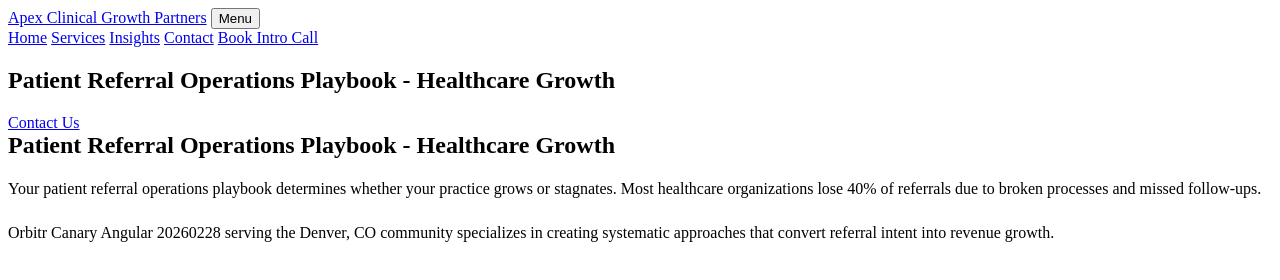
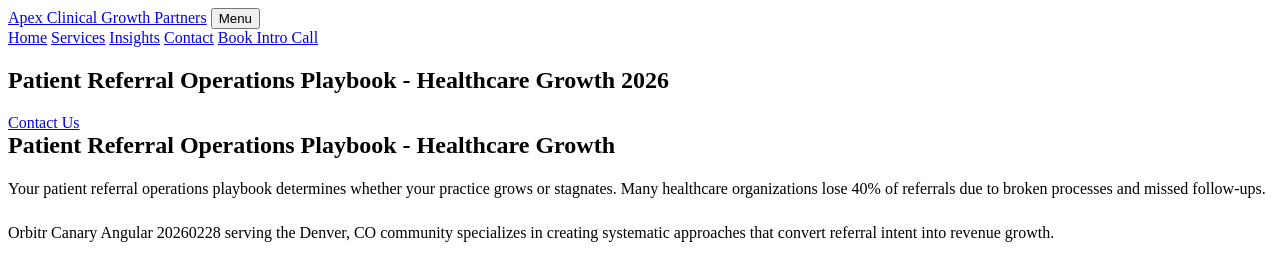
Before and after one commit to prjctlphbt/orbitr-canary-angular-20260228, a Jekyll site: the page angular-referral-ops-playbook-20260228142149.html, which Jekyll copies as it is, in a window 1280 px wide. Shown: the top 280 px of the page. Built offline with Jekyll 4.4.1, drawn with Linux system fonts in a browser that asks for light colours.

Commit message:
Refresh and update content: angular-referral-ops-playbook-20260228142149.html

```diff
--- a/angular-referral-ops-playbook-20260228142149.html
+++ b/angular-referral-ops-playbook-20260228142149.html
@@ -4,10 +4,9 @@
 <head>
 <meta charset="utf-8"/>
 <meta content="width=device-width, initial-scale=1.0" name="viewport"/>
-<meta content="Streamline patient referrals with our comprehensive operations playbook. Optimize workflows, boost growth, and improve patient outcomes. Get started today." name="description"/>
-<title>Patient Referral Operations Playbook - Healthcare Growth</title>
+<meta content="Optimize patient referrals with our 2026 operations playbook. Enhance workflows, boost growth, and improve patient outcomes. Start now." name="description"/>
+<title>Patient Referral Operations Playbook - Healthcare Growth 2026</title>
 <style>
-
 
 /* Minimal functional styles (accordion, forms only) */
 
@@ -49,7 +48,7 @@
  box-sizing: border-box;
 }
 
- </style>
+</style>
 <style id="orbitr-generated-content-style">
 .orbitr-generated-content > * {
  margin: 0;
@@ -102,14 +101,14 @@
 <main class="page-main">
 <section class="page-hero landing-hero">
 <div class="container">
-<h1>Patient Referral Operations Playbook - Healthcare Growth</h1>
+<h1>Patient Referral Operations Playbook - Healthcare Growth 2026</h1>
 <a class="cta" href="/services/">Contact Us</a>
 </div>
 </section>
 <section class="landing-content">
 <div class="container orbitr-generated-content">
 <h1>Patient Referral Operations Playbook - Healthcare Growth</h1>
-<p>Your patient referral operations playbook determines whether your practice grows or stagnates. Most healthcare organizations lose 40% of referrals due to broken processes and missed follow-ups.</p>
+<p>Your patient referral operations playbook determines whether your practice grows or stagnates. Many healthcare organizations lose 40% of referrals due to broken processes and missed follow-ups.</p>
 <p>Orbitr Canary Angular 20260228 serving the Denver, CO community specializes in creating systematic approaches that convert referral intent into revenue growth.</p>
 <h2>Why Your Patient Referral Operations Playbook Matters</h2>
 <p>Referral operations directly impact your bottom line. Without a structured patient referral operations playbook, practices experience:</p>
@@ -194,6 +193,6 @@
  button.parentElement.classList.toggle('active');
  });
  });
- </script>
+</script>
 </body>
 </html>
```
